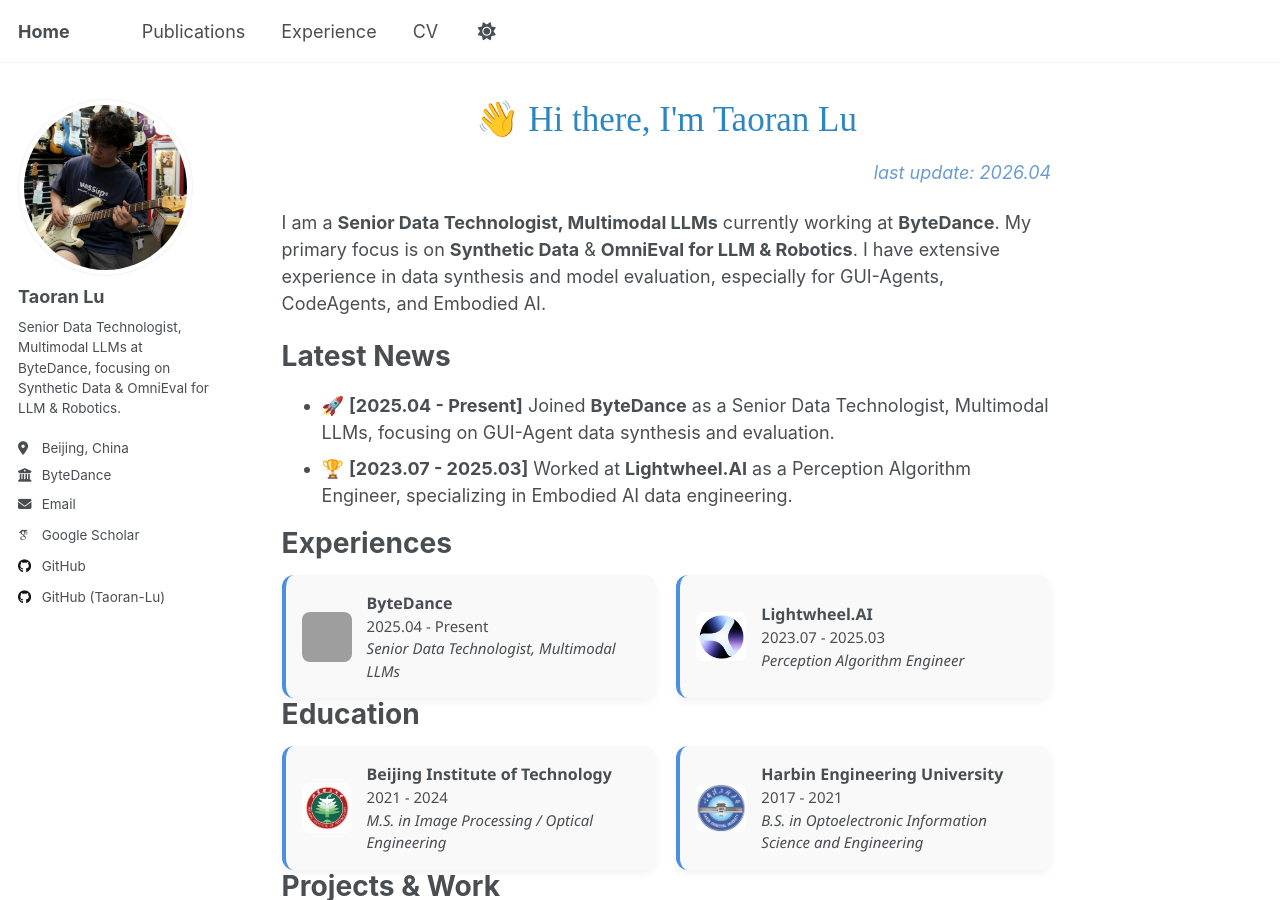
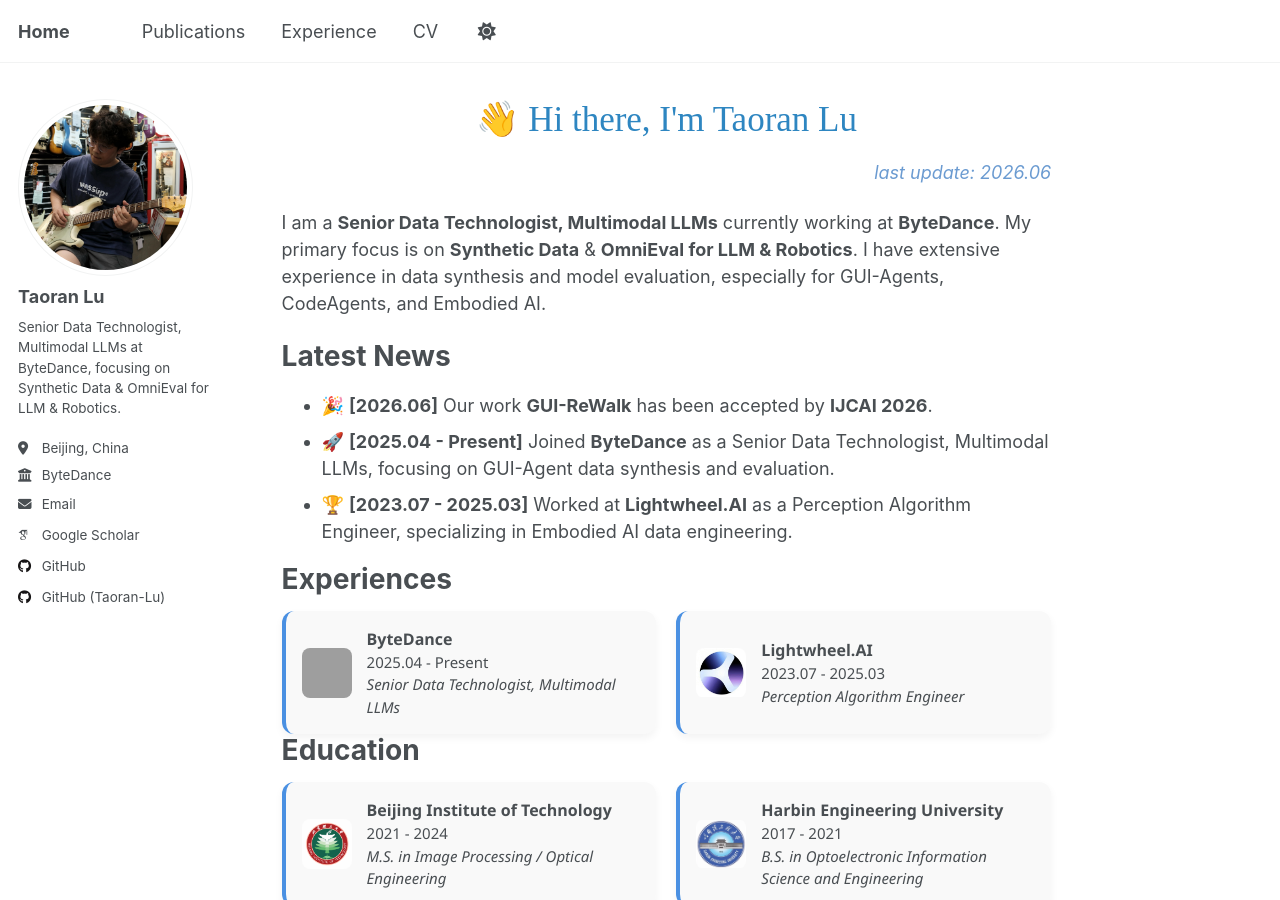
Before and after one commit to Colourent/Colourent.github.io, a Jekyll site: the page built from _pages/about.md, in a window 1280 px wide and 900 px high. Built offline with Jekyll 4.4.1, drawn with Linux system fonts in a browser that asks for light colours; some web fonts are replaced; a script that is not in the unit is left out; grey boxes are pictures that could not be loaded.

Commit message:
Update Latest News for IJCAI26 and add Seed2.0 Model Card

```diff
--- a/_pages/about.md
+++ b/_pages/about.md
@@ -78,12 +78,13 @@ redirect_from:
 </style>
 
 <h1 class="main-heading">👋 Hi there, I'm Taoran Lu</h1>
-<p class="update-time">last update: 2026.04</p>
+<p class="update-time">last update: 2026.06</p>
 
 I am a **Senior Data Technologist, Multimodal LLMs** currently working at **ByteDance**. My primary focus is on **Synthetic Data** & **OmniEval for LLM & Robotics**. I have extensive experience in data synthesis and model evaluation, especially for GUI-Agents, CodeAgents, and Embodied AI.
 
 Latest News
 ======
+- 🎉 **[2026.06]** Our work **GUI-ReWalk** has been accepted by **IJCAI 2026**.
 - 🚀 **[2025.04 - Present]** Joined **ByteDance** as a Senior Data Technologist, Multimodal LLMs, focusing on GUI-Agent data synthesis and evaluation.
 - 🏆 **[2023.07 - 2025.03]** Worked at **Lightwheel.AI** as a Perception Algorithm Engineer, specializing in Embodied AI data engineering.
 
```
